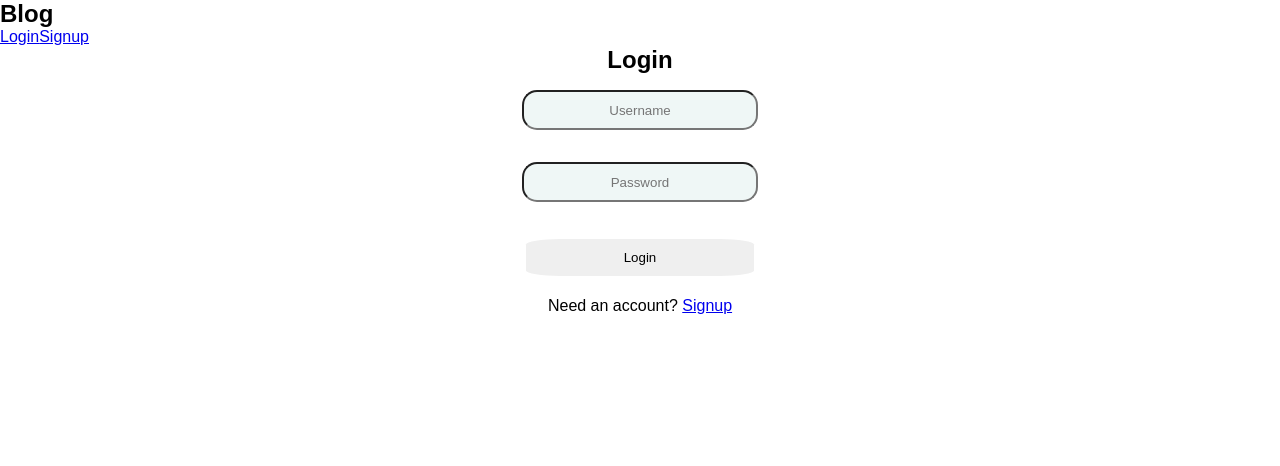
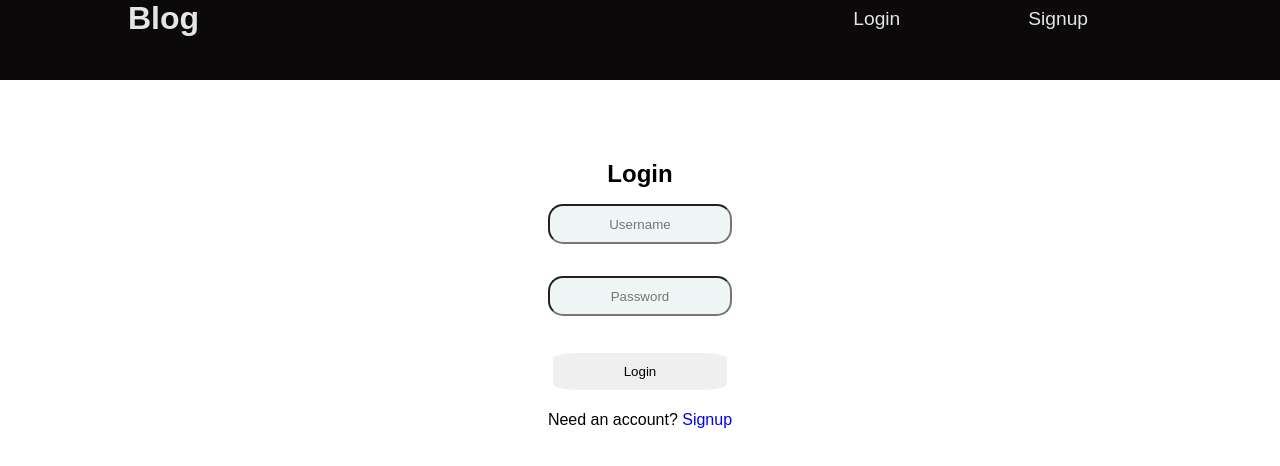
Before and after one commit to podestal/blog-app, a React (Vite) app: page /login in a window 1280 px wide. Shown: the top 466 px of the page. Built offline with nearby package versions, Linux system fonts and the light colour scheme.

Commit message:
styles and Publish button enhaced

```diff
--- a/src/App.css
+++ b/src/App.css
@@ -57,6 +57,56 @@ body {
   font-family: sans-serif;
 }
 
+a {
+  text-decoration: none;
+}
+
+.main-body {
+  width: 80%;
+  margin: auto;
+}
+
+.main-header {
+  background-color: #0b090a;
+  height: 5rem;
+  width: 100%;
+}
+
+.main-header-body {
+  display: flex;
+  justify-content: space-between;
+  align-items: center;
+  color: #e5e5e5;
+  width: 80%;
+  margin: auto;
+}
+
+.main-header .logo a {
+  color: #e5e5e5;
+  font-size: 2rem;
+}
+
+.main-header .logo a:hover {
+  color: #ffffff;
+}
+
+.main-header nav {
+  display: flex;
+  justify-content: right;
+  align-items: center;
+  width: 60%;
+}
+
+.main-header nav a {
+  margin: 0 4rem;
+  color: #e5e5e5;
+  font-size: 1.2rem;
+}
+
+.main-header nav a:hover {
+  color: #ffffff;
+}
+
 button {
   margin: 1.3rem;
   padding: 0.7rem 1.2rem;
@@ -110,6 +160,7 @@ form {
   text-align: center;
   width: 35%;
   margin: auto;
+  margin-top: 5rem;
 }
 
 .auth-form {
@@ -118,6 +169,18 @@ form {
   margin: auto;
 }
 
-.auth-form input {
+.publish-button {
+  background-color: #023e8a;
+  color: #eff7f6;
+  font-weight: bold;
+  font-size: 1.1rem;
+}
 
+.publish-button:hover {
+  background-color: #003566;
 }
+
+.post-header {
+  display: flex;
+  justify-content: space-between;
+}
--- a/src/App.jsx
+++ b/src/App.jsx
@@ -26,6 +26,7 @@ const App = () => {
   return (
     <div className='main'>
       <Header />
+      <div className='main-body'>
         <Routes>
           <Route path='signup' element={<Signup />}/>
           <Route path='login' element={<Login />}/>
@@ -38,6 +39,7 @@ const App = () => {
           </Route>
         </Routes>
       </div>
+    </div>
   )
 }
 
--- a/src/Components/Header.jsx
+++ b/src/Components/Header.jsx
@@ -8,27 +8,29 @@ const Header = () => {
     const navigate = useNavigate()
 
     const handleLogout = () => {
-        setUser({})
+        setUser()
         window.localStorage.removeItem("refreshToken")
         navigate('/login')
     }
 
     return (
-        <header>
-            <h2>Blog</h2>
-            {user?.username
-                ?
+        <header className="main-header">
+            <div className="main-header-body">
+                <h2 className="logo">{user ? <Link to={'/'}>Blog</Link> : <Link to={'/login'}>Blog</Link> }</h2>
+                {user?.username
+                    ?
                     <nav>
                         <Link to='/'>Dashboard</Link>
                         <Link to='/profile'>Profile</Link>
                         <button onClick={handleLogout}>Logout</button>
                     </nav>
-                :
+                    :
                     <nav>
                         <Link to='/login'>Login</Link>
                         <Link to='/signup'>Signup</Link>
-            </nav>
-            }
+                    </nav>
+                }
+            </div>
         </header>
     )
 }
--- a/src/pages/Dashboard.jsx
+++ b/src/pages/Dashboard.jsx
@@ -3,15 +3,26 @@ import { useQuery } from "@tanstack/react-query"
 import { getPosts } from "../api/axios"
 import PostForm from "../Components/posts/PostForm"
 import Post from "../Components/posts/Post"
+import { useEffect } from "react"
 
 const Dashboard = () => {
 
-    const {user} = useUser()
+    const {user, setUser} = useUser()
 
-    const {data: posts, isLoading, isError, error} = useQuery({
+    const {data: posts, isLoading, isError, error } = useQuery({
         queryKey: ["posts"],
         queryFn: () => getPosts({ accessToken: user.accessToken})
     })
+
+    useEffect(() => {
+        if (posts) {
+            const getLength = async () => {
+                const length = await posts.data.length
+                setUser({ ...user, posts: length })
+            }
+            getLength()
+        }
+    }, [posts])
 
     if (isLoading) return <p>Loading ...</p>
 
@@ -22,9 +33,9 @@ const Dashboard = () => {
             <h1>Dashboard</h1>
             <PostForm />
             {posts.data.map(post => <Post key={post.id} post={post}>{post.title}</Post>)}
-            {console.log(posts.data)}
         </div>
     )
+
 }
 
 export default Dashboard
--- a/src/pages/PostPage.jsx
+++ b/src/pages/PostPage.jsx
@@ -3,7 +3,8 @@ import { getPost, editPost } from "../api/axios"
 import useUser from "../hooks/useUser"
 import SectionForm from "../Components/posts/SectionForm"
 import Sections from "../Components/posts/Sections"
-import { useEffect, useState } from "react"
+import { useState } from "react"
+import { useNavigate } from "react-router-dom"
 
 const PostPage = () => {
 
@@ -11,6 +12,7 @@ const PostPage = () => {
     const queryClient = useQueryClient()
     const id = window.location.href.split('/')[window.location.href.split('/').length - 1]
     const [edit, setEdit] = useState(false)
+    const navigate = useNavigate()
 
     const { data: post, isLoading, isError, error, refetch } = useQuery({
         queryKey: ["post"],
@@ -21,7 +23,10 @@ const PostPage = () => {
 
     const {mutate: editPostMutation} = useMutation({
         mutationFn: data => editPost(data),
-        onSuccess: () => queryClient.invalidateQueries(["post"]),
+        onSuccess: res => {
+            queryClient.invalidateQueries(["post"])
+            console.log(res)
+        },
         onError: err => console.log(err)
     })
 
@@ -34,9 +39,14 @@ const PostPage = () => {
         setEdit((prev) => !prev)
     }
 
+    const handlePublish = () => {
+        editPostMutation({id, accessToken: user.accessToken, post: { status: "C" }})
+        navigate('/')
+    }
+
     return (
         <div>
-            <div>
+            <div className="post-header">
                 {edit
                 ?
                 <div>
@@ -52,7 +62,7 @@ const PostPage = () => {
                     <h1>{post.data.title}</h1>
                     <button onClick={() => setEdit(prev => !prev)}>Edit</button>
                 </div>}
-
+                <button onClick={handlePublish} className="publish-button">Publish</button>
             </div>
             <Sections
                 id={id}
--- a/src/pages/Profile.jsx
+++ b/src/pages/Profile.jsx
@@ -1,3 +1,4 @@
+import { useEffect } from "react"
 import useUser from "../hooks/useUser"
 
 const Profile = () => {
@@ -11,7 +12,7 @@ const Profile = () => {
             <p>Username: {user.username}</p>
             <p>Email: {user.email}</p>
             <p>Job Title: {user.jobTitle}</p>
-            <p>Posts Written: 10</p>
+            <p>Posts Written: {user.posts}</p>
             <p>Member Since: {user.memberSince}</p>
         </div>
     )
```
Lines whose indentation alone changed are shown as unchanged.
